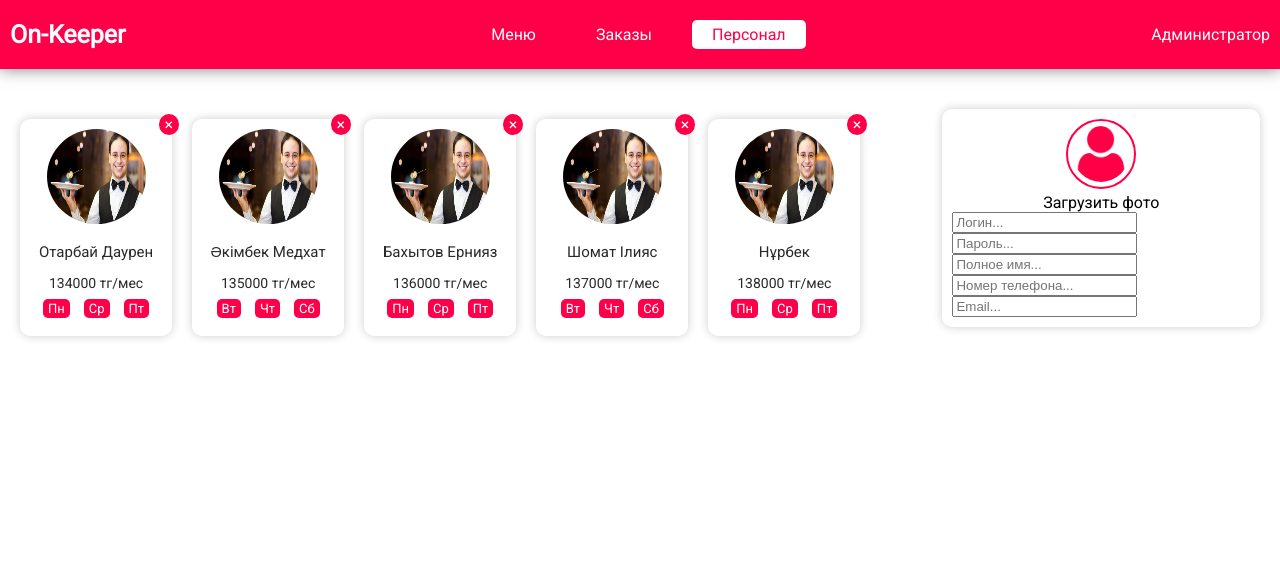
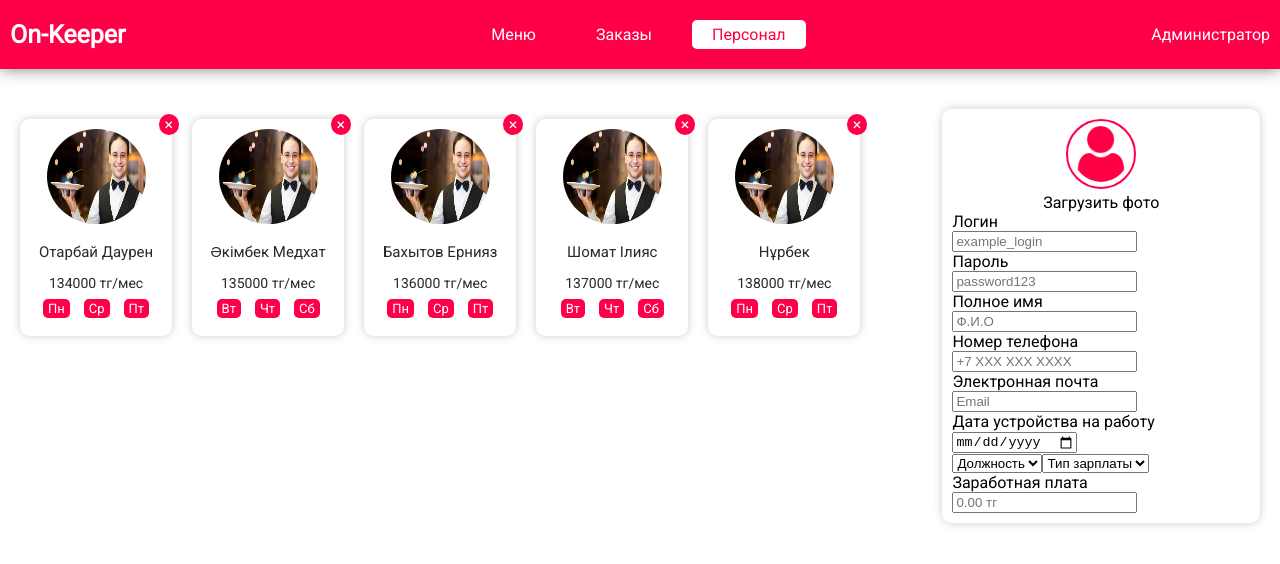
Before and after one commit to Medkhat/onkeeper, a React (Create React App) app: page /personal in a window 1280 px wide. Shown: the top 564 px of the page. Built offline with nearby package versions, Linux system fonts and the light colour scheme.

Commit message:
ONkeeper App

```diff
--- a/src/components/personal/PersonalForm.jsx
+++ b/src/components/personal/PersonalForm.jsx
@@ -1,6 +1,21 @@
 import React from 'react'
 import p from './Personal.module.css'
 import def_user from '../../img/user.png'
+
+const FormInputs = (props) => {
+  return (
+    <div className={p.form_input}>
+      <label>
+        {props.label} <br />
+        <input type={props.type} placeholder={props.placeholder} />
+      </label>
+    </div>
+  )
+}
+
+const SelectOption = (props) => {
+  return <option value={props.value}>{props.option}</option>
+}
 
 const PersonalForm = () => {
   return (
@@ -12,21 +27,25 @@ const PersonalForm = () => {
           <input type="file" style={{ display: "none" }} />
         </label>
       </div>
-      <div className={p.form_input}>
-        <input type="text" placeholder="Логин..." />
-      </div>
-      <div className={p.form_input}>
-        <input type="password" placeholder="Пароль..." />
-      </div>
-      <div className={p.form_input}>
-        <input type="text" placeholder="Полное имя..." />
-      </div>
-      <div className={p.form_input}>
-        <input type="number" placeholder="Номер телефона..." />
-      </div>
-      <div className={p.form_input}>
-        <input type="email" placeholder="Email..." />
-      </div>
+      <FormInputs type="text" placeholder="example_login" label="Логин" />
+      <FormInputs type="password" placeholder="password123" label="Пароль" />
+      <FormInputs type="text" placeholder="Ф.И.О" label="Полное имя" />
+      <FormInputs type="number" placeholder="+7 XXX XXX XXXX" label="Номер телефона" />
+      <FormInputs type="email" placeholder="Email" label="Электронная почта" />
+      <FormInputs type="date" label="Дата устройства на работу" />
+      <select className={p.form_select} name="person_position" id="">
+        <option selected>Должность</option>
+        <SelectOption value="waiter" option="Официант" />
+        <SelectOption value="security" option="Охрана" />
+        <SelectOption value="cook" option="Повар" />
+      </select>
+      <select className={p.form_select} name="salaty_type" id="">
+        <option selected>Тип зарплаты</option>
+        <SelectOption value="usd" option="USD" />
+        <SelectOption value="euro" option="EUR" />
+        <SelectOption value="kzt" option="KZT" />
+      </select>
+      <FormInputs type="number" placeholder="0.00 тг" label="Заработная плата" />
     </div>
   )
 }
```
